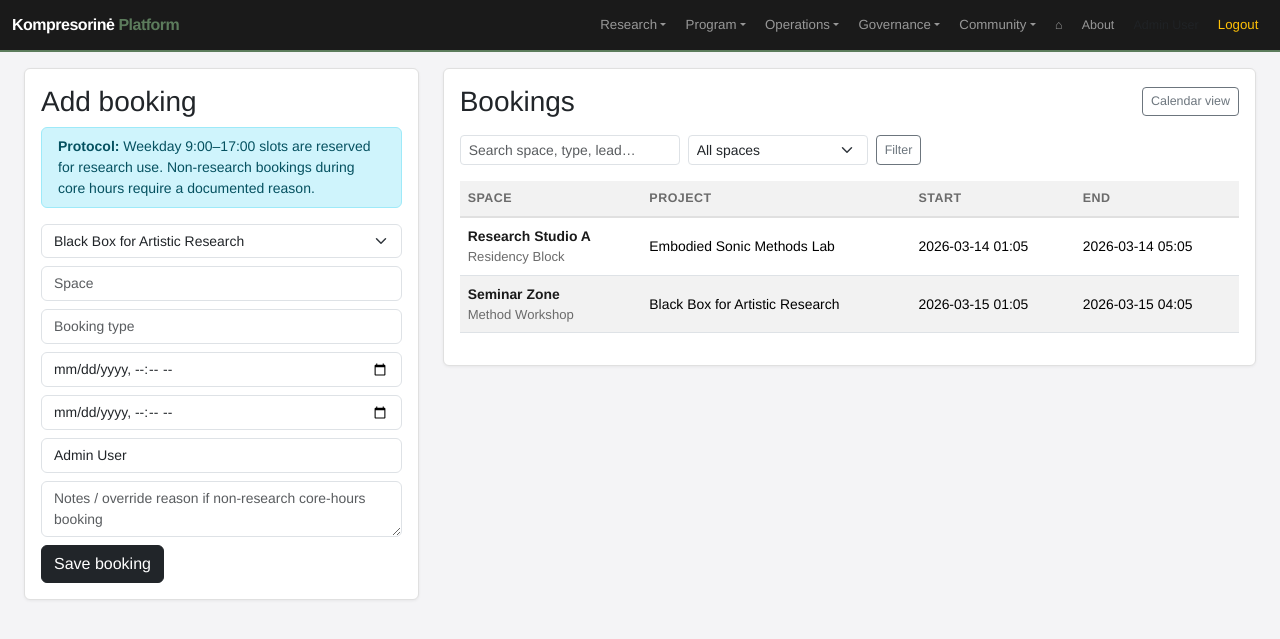
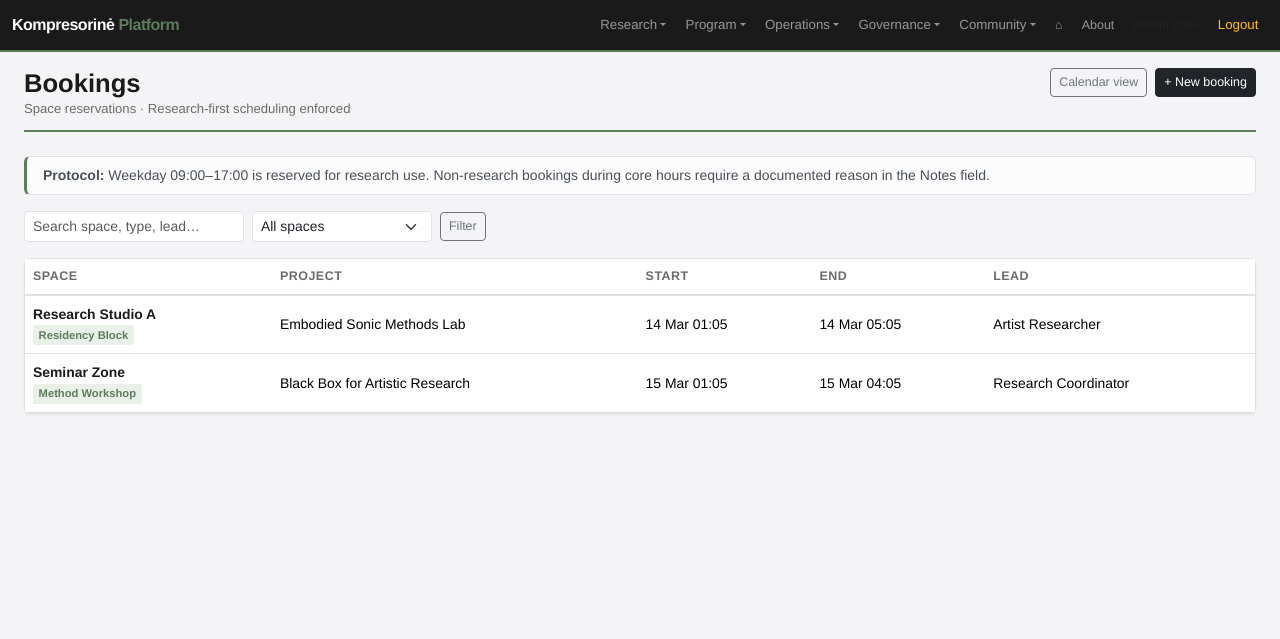
Before and after one commit to iorobertob/ideas-block-org, a Flask app: page /bookings in a window 1280 px wide. Shown: the top 639 px of the page. Run offline with Flask 3, Linux system fonts and the light colour scheme; a user stored in the database is signed in.

Commit message:
Final template redesign: bookings, users, policies, reports to modern layout
All remaining legacy compact templates now use consistent page-header +
collapse-form + card-table pattern. Bookings retains protocol JS warning.
Users page shows role badges and current-user indicator.

Co-Authored-By: Claude Sonnet 4.6 <noreply@anthropic.com>

```diff
--- a/app/templates/bookings.html
+++ b/app/templates/bookings.html
@@ -1,32 +1,85 @@
 {% extends 'base.html' %}{% block content %}
-<div class='row g-4'><div class='col-lg-4'><div class='card'><div class='card-body'><h3>Add booking</h3>
-<div class='alert alert-info py-2 small mb-3'><strong>Protocol:</strong> Weekday 9:00–17:00 slots are reserved for research use. Non-research bookings during core hours require a documented reason.</div>
-<form method='post' id='bookingForm'>
-<select class='form-select mb-2' name='project_id'>{% for p in projects %}<option value='{{ p.id }}'>{{ p.title }}</option>{% endfor %}</select>
-<input class='form-control mb-2' name='space' placeholder='Space' required>
-<input class='form-control mb-2' name='booking_type' id='bookingType' placeholder='Booking type' required>
-<input class='form-control mb-2' type='datetime-local' name='start_dt' id='startDt' required>
-<input class='form-control mb-2' type='datetime-local' name='end_dt' required>
-<input class='form-control mb-2' name='lead_name' value='{{ current_user.name }}' placeholder='Lead name' required>
-<textarea class='form-control mb-2' name='notes' placeholder='Notes / override reason if non-research core-hours booking'></textarea>
-<button class='btn btn-dark'>Save booking</button></form></div></div></div>
-<div class='col-lg-8'><div class='card'><div class='card-body'>
-<div class='d-flex justify-content-between align-items-center mb-3'>
-  <h3 class='mb-0'>Bookings</h3>
-  <a class='btn btn-outline-secondary btn-sm' href='{{ url_for("booking_calendar") }}'>Calendar view</a>
+<div class="page-header d-flex justify-content-between align-items-start flex-wrap gap-2">
+  <div>
+    <h1>Bookings</h1>
+    <div class="small-muted">Space reservations · Research-first scheduling enforced</div>
+  </div>
+  <div class="d-flex gap-2">
+    <a href="{{ url_for('booking_calendar') }}" class="btn btn-outline-secondary btn-sm">Calendar view</a>
+    <button class="btn btn-dark btn-sm" data-bs-toggle="collapse" data-bs-target="#newBookingForm">+ New booking</button>
+  </div>
 </div>
-<form method='get' class='d-flex gap-2 mb-3 flex-wrap'>
-  <input class='form-control form-control-sm' style='max-width:220px' name='q' value='{{ q }}' placeholder='Search space, type, lead…'>
-  <select class='form-select form-select-sm' style='max-width:180px' name='space'>
-    <option value=''>All spaces</option>
-    {% for s in spaces %}<option value='{{ s }}' {% if s == space %}selected{% endif %}>{{ s }}</option>{% endfor %}
+
+<div class="alert alert-light border py-2 small mb-3" style="border-left: 3px solid #5c7c5c !important;">
+  <strong>Protocol:</strong> Weekday 09:00–17:00 is reserved for research use. Non-research bookings during core hours require a documented reason in the Notes field.
+</div>
+
+<div class="collapse mb-3" id="newBookingForm">
+<div class="card"><div class="card-body">
+<form method="post" id="bookingForm" class="row g-2">
+  <div class="col-md-4">
+    <select class="form-select form-select-sm" name="project_id">
+      {% for p in projects %}<option value="{{ p.id }}">{{ p.title }}</option>{% endfor %}
+    </select>
+  </div>
+  <div class="col-md-4"><input class="form-control form-control-sm" name="space" placeholder="Space (e.g. Research Studio A)" required></div>
+  <div class="col-md-4"><input class="form-control form-control-sm" name="booking_type" id="bookingType" placeholder="Booking type (e.g. Residency Block)" required></div>
+  <div class="col-md-3"><input class="form-control form-control-sm" type="datetime-local" name="start_dt" id="startDt" required></div>
+  <div class="col-md-3"><input class="form-control form-control-sm" type="datetime-local" name="end_dt" required></div>
+  <div class="col-md-3"><input class="form-control form-control-sm" name="lead_name" value="{{ current_user.name }}" placeholder="Lead name" required></div>
+  <div class="col-md-3 d-flex align-items-end"><button class="btn btn-dark btn-sm w-100">Book</button></div>
+  <div class="col-12"><textarea class="form-control form-control-sm" name="notes" placeholder="Notes (required for non-research core-hours bookings)" style="min-height:50px"></textarea></div>
+</form>
+</div></div>
+</div>
+
+<!-- Filter -->
+<form method="get" class="d-flex gap-2 mb-3 flex-wrap align-items-center">
+  <input class="form-control form-control-sm" style="max-width:220px" name="q" value="{{ q }}" placeholder="Search space, type, lead…">
+  <select class="form-select form-select-sm" style="max-width:180px" name="space">
+    <option value="">All spaces</option>
+    {% for s in spaces %}<option value="{{ s }}" {% if s == space %}selected{% endif %}>{{ s }}</option>{% endfor %}
   </select>
-  <button class='btn btn-sm btn-outline-secondary'>Filter</button>
-  {% if q or space %}<a class='btn btn-sm btn-outline-secondary' href='{{ url_for("bookings") }}'>Clear</a>{% endif %}
+  <button class="btn btn-sm btn-outline-secondary">Filter</button>
+  {% if q or space %}<a class="btn btn-sm btn-outline-secondary" href="{{ url_for('bookings') }}">Clear</a>{% endif %}
 </form>
-<table class='table table-striped linked-row'><tr><th>Space</th><th>Project</th><th>Start</th><th>End</th></tr>
-{% for b in bookings %}<tr><td><a class='primary-link' href='{{ url_for("record_detail", kind="bookings", record_id=b.id) }}'>{{ b.space }}</a><div class='small-muted'>{{ b.booking_type }}</div></td><td>{{ b.project.title }}</td><td>{{ b.start_dt.strftime('%Y-%m-%d %H:%M') }}</td><td>{{ b.end_dt.strftime('%Y-%m-%d %H:%M') }}</td></tr>{% else %}<tr><td colspan='4'>No bookings found.</td></tr>{% endfor %}
-</table></div></div></div></div>
+
+<div class="card">
+  <div class="card-body p-0">
+    {% if bookings %}
+    <div class="table-responsive">
+    <table class="table table-hover linked-row mb-0">
+      <thead>
+        <tr>
+          <th>Space</th>
+          <th class="hide-mobile">Project</th>
+          <th>Start</th>
+          <th class="hide-mobile">End</th>
+          <th class="hide-mobile">Lead</th>
+        </tr>
+      </thead>
+      <tbody>
+        {% for b in bookings %}
+        <tr>
+          <td>
+            <a class="primary-link" href="{{ url_for('record_detail', kind='bookings', record_id=b.id) }}">{{ b.space }}</a>
+            <div class="small-muted"><span class="agenda-pill">{{ b.booking_type }}</span></div>
+          </td>
+          <td class="hide-mobile small-muted">{{ b.project.title[:35] if b.project else '—' }}</td>
+          <td class="text-nowrap small-muted">{{ b.start_dt.strftime('%d %b %H:%M') }}</td>
+          <td class="hide-mobile text-nowrap small-muted">{{ b.end_dt.strftime('%d %b %H:%M') }}</td>
+          <td class="hide-mobile small-muted">{{ b.lead_name }}</td>
+        </tr>
+        {% endfor %}
+      </tbody>
+    </table>
+    </div>
+    {% else %}
+    <div class="p-3 small-muted">No bookings found.</div>
+    {% endif %}
+  </div>
+</div>
+
 <script>
 document.getElementById('bookingForm').addEventListener('submit', function(e) {
   var bookingType = document.getElementById('bookingType').value.toLowerCase();
@@ -35,11 +88,11 @@ document.getElementById('bookingForm').addEventListener('submit', function(e) {
   var dt = new Date(startDt);
   var hour = dt.getHours();
   var day = dt.getDay();
-  var researchKeywords = ['research', 'lab', 'rehearsal', 'session', 'workshop', 'seminar', 'residency', 'method', 'experiment', 'practice'];
-  var isResearch = researchKeywords.some(function(k) { return bookingType.indexOf(k) !== -1; });
+  var researchKeywords = ['research','lab','rehearsal','session','workshop','seminar','residency','method','experiment','practice'];
+  var isResearch = researchKeywords.some(function(k){ return bookingType.indexOf(k) !== -1; });
   var isWeekdayCore = day >= 1 && day <= 5 && hour >= 9 && hour < 17;
   if (isWeekdayCore && !isResearch) {
-    var ok = confirm('Protocol Notice\n\nThis booking occupies weekday core research hours (Mon–Fri 9:00–17:00) without a research designation.\n\nThis may conflict with the Research-First Scheduling Protocol (Principle: Research-First Scheduling).\n\nIf this is an exception, please document the reason in the Notes field.\n\nProceed anyway?');
+    var ok = confirm('Protocol Notice\n\nThis booking occupies weekday core research hours (Mon–Fri 9:00–17:00) without a research designation.\n\nThis may conflict with the Research-First Scheduling Protocol.\n\nIf this is an exception, please document the reason in the Notes field.\n\nProceed anyway?');
     if (!ok) { e.preventDefault(); }
   }
 });
```
Also changed, not shown: app/templates/users.html (+70 -9 lines), instance/kompresorine.db, 1 other file.
